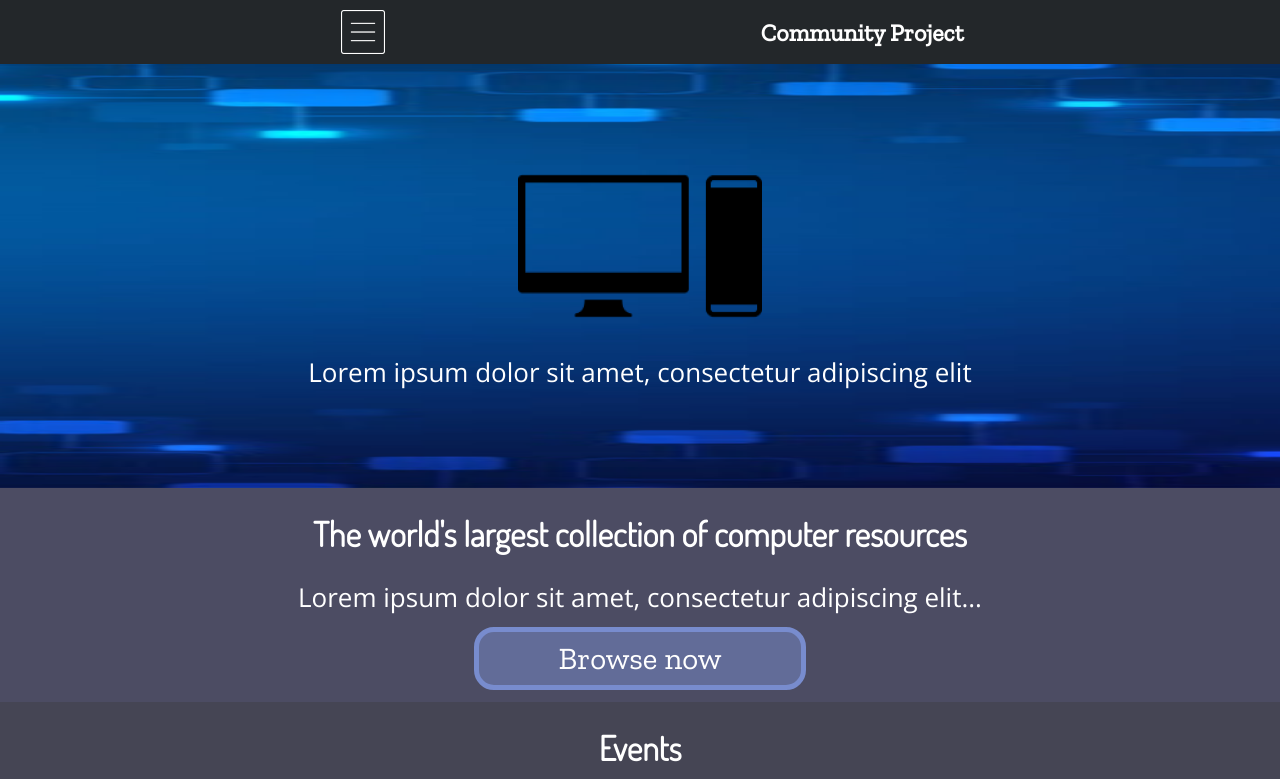
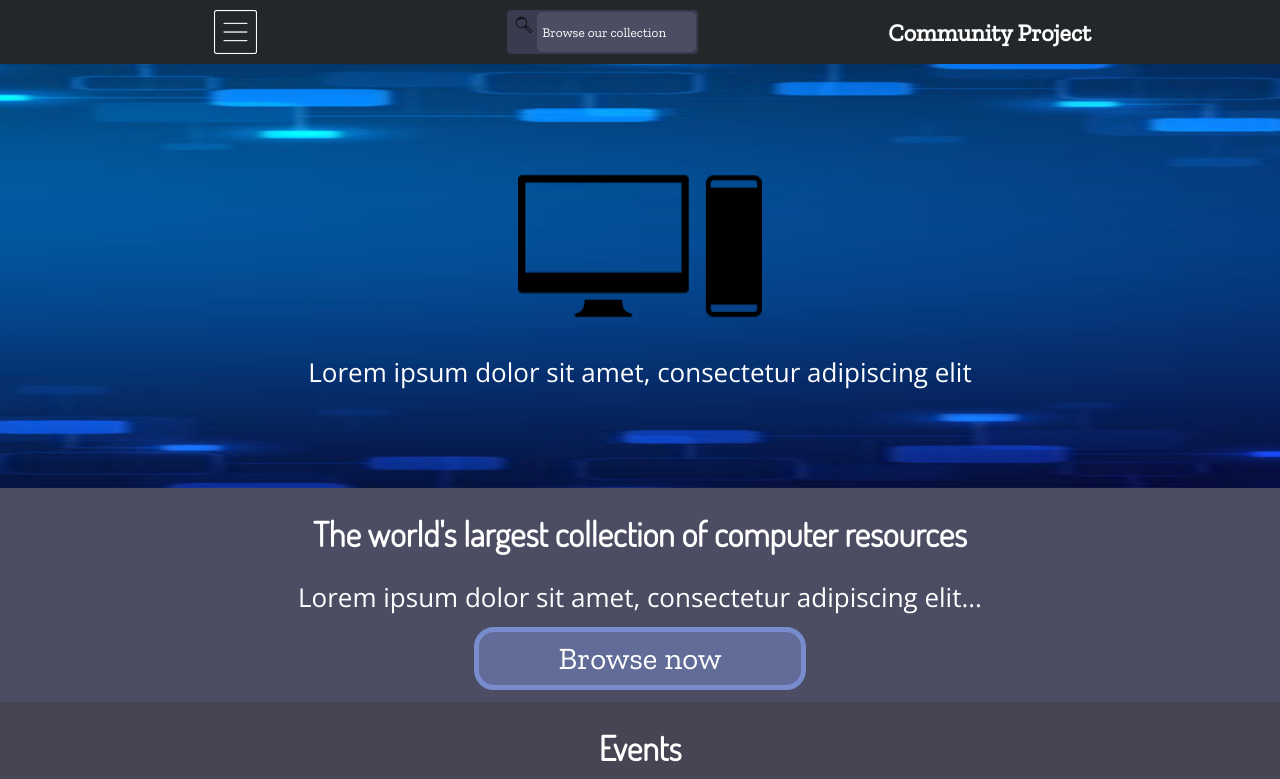
Before and after one commit to polypixeldev/computerstacks, a Next.js app in the folder app/: page / in a window 1280 px wide. Shown: the top 779 px of the page. Built offline with nearby package versions, Linux system fonts and the light colour scheme.

Commit message:
Add html/css search bar

```diff
--- a/app/pages/_app.js
+++ b/app/pages/_app.js
@@ -3,6 +3,7 @@ import Link from 'next/link';
 import Head from "next/head";
 import OpenMenu from "../public/openMenu.png";
 import CloseMenu from "../public/closeMenu.png";
+import SearchIcon from "../public/search.png";
 import Image from "next/image";
 import { useState } from 'react';
 import MenuScreen from "../components/menu.js";
@@ -10,8 +11,18 @@ import { SessionProvider } from "next-auth/react";
 
 function MyApp({ Component, pageProps }) {
 	let [ menuOpen, setMenuOpen ] = useState(false);
+	let [ query, setQuery ] = useState('');
+
 	function toggleMenu(){
 		menuOpen ? setMenuOpen(false) : setMenuOpen(true);
+	}
+
+	function handleChange(event) {
+		const target = event.target;
+		const value = target.value;
+		const name = target.name;
+
+		if(name === 'query') setQuery(value)
 	}
 
 	return (
@@ -23,6 +34,14 @@ function MyApp({ Component, pageProps }) {
 			<nav>
 				<div className="imageWrap" onClick={toggleMenu}>
 					<Image src={menuOpen ? CloseMenu : OpenMenu} alt="menu button" layout="fill" objectFit="contain" objectPosition="25% 50%" />
+				</div>
+				<div className="search">
+					<input type="search" autoComplete="on" name="query" placeholder="Browse our collection" value={query} onChange={handleChange} />
+					<div>
+						<div>
+							<Image height={18} width={18} src={SearchIcon} alt="search" className="searchIcon" />
+						</div>
+					</div>
 				</div>
 				<h1>Community Project</h1>
 			</nav>
--- a/app/styles/globals.css
+++ b/app/styles/globals.css
@@ -84,6 +84,51 @@ p {
 	position: relative;
 }
 
+.search {
+	position: relative;
+	display: flex;
+	height: 5vh;
+
+	border: 1px solid var(--grey-4);
+    border-radius: 5px;
+    padding: 2px 2px 2px 30px;
+    outline: 0;
+    background-color: var(--grey-3);
+}
+
+.search input {
+	border-radius: 5px;
+	background-color: var(--grey-1);
+	border: none;
+	padding-left: 5px;
+	max-width: 32vw;
+}
+
+@media screen and (max-width: 450px){
+	.search {
+		display: none;
+	}
+}
+
+.search input, .search input::placeholder {
+	color: #FFFFFF;
+	font-family: "Zilla Slab", monospace;
+}
+
+.search div {
+	position: absolute;
+    top: 6px;
+    left: 8px;
+}
+
+.search div div {
+	position: relative;
+	top: 0px;
+	left: 0px;
+	width: 100%;
+	height: 100%;
+}
+
 .bigCode {
 	font-size: 50px;
 }
```
Also changed, not shown: app/public/search.png (added).
